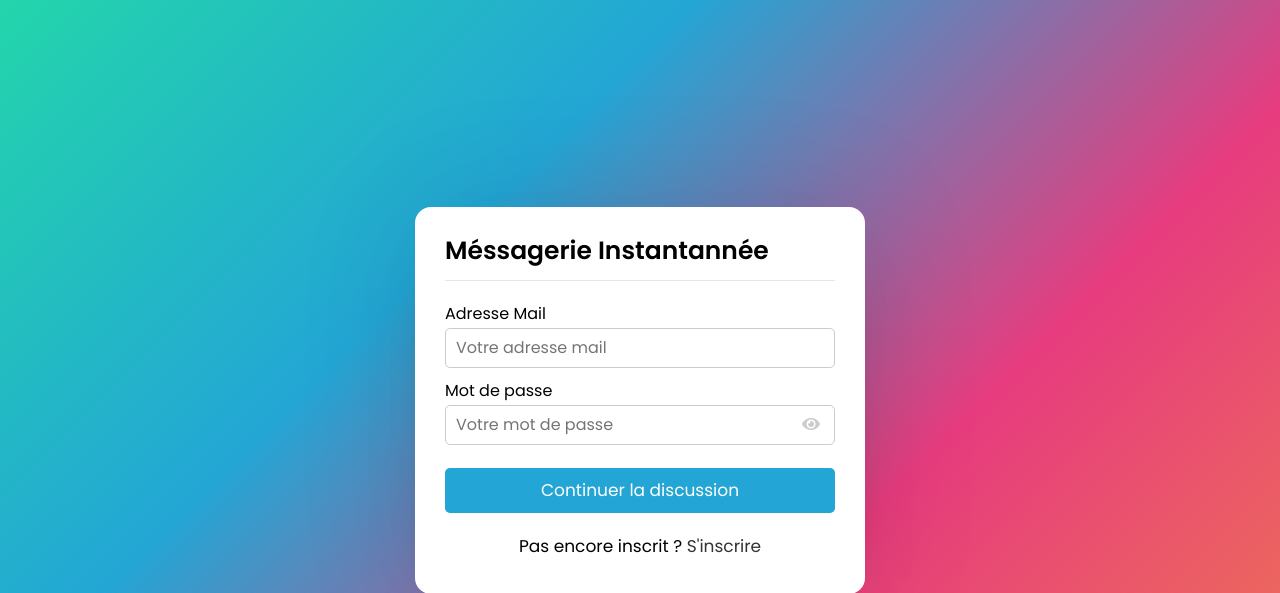
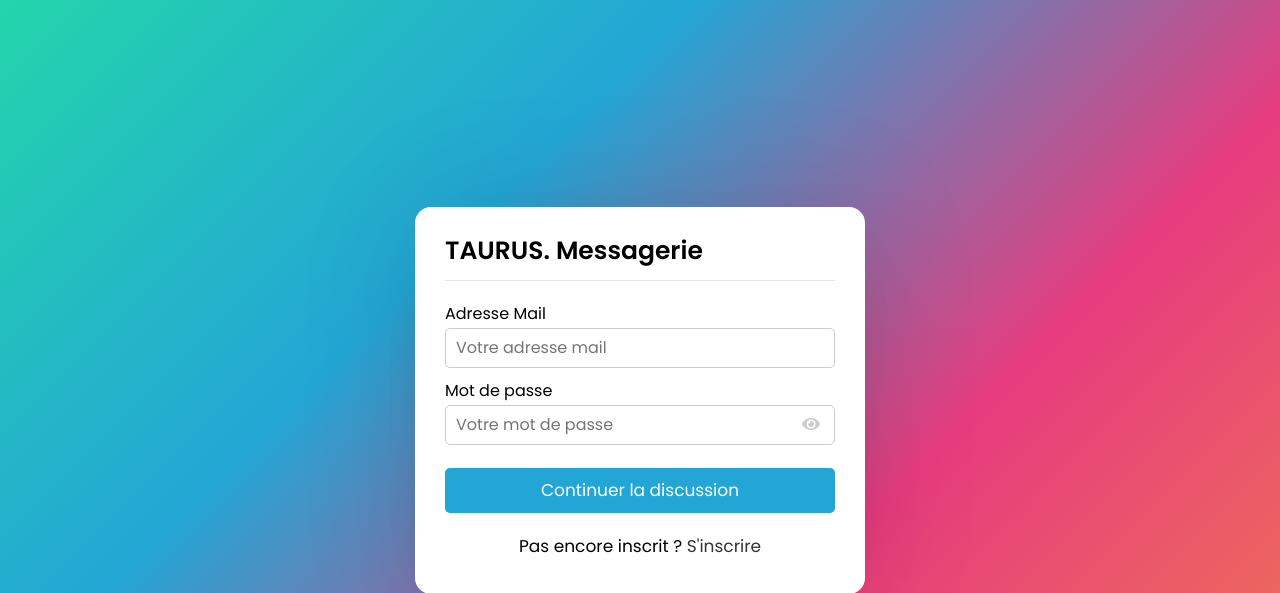
Before and after one commit to SylvioSLV/Certification-Project, a PHP site: page /login.php in a window 1280 px wide. Shown: the top 593 px of the page. Run offline with PHP 8.4, Linux system fonts and the light colour scheme.

Commit message:
Modification au niveau du nom

```diff
--- a/login.php
+++ b/login.php
@@ -14,7 +14,7 @@
   <div class="wrapper">
     <!-- Section formulaire de connexion -->
     <section class="form login">
-      <header>Méssagerie Instantannée</header>
+      <header>TAURUS. Messagerie</header>
       <form action="#" method="POST" enctype="multipart/form-data" autocomplete="off">
         <div class="error-text"></div>
         <div class="field input">
```
